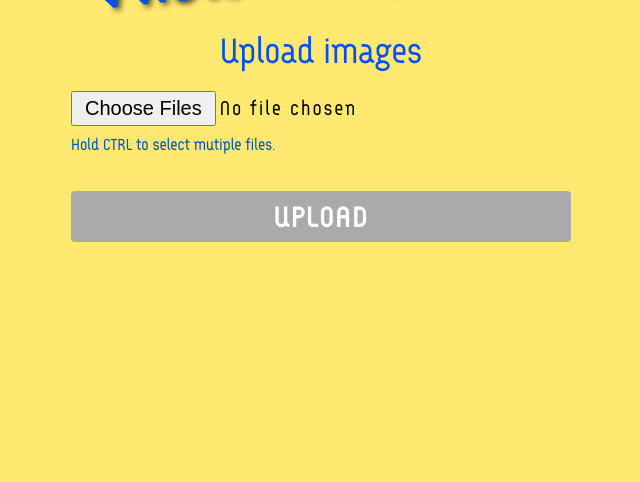
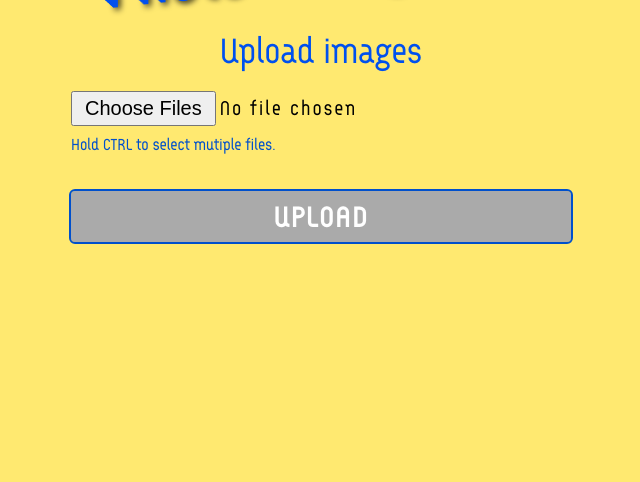
Before and after one commit to brandon-wallace/photo-collage-tool, a Flask app: page / in a window 1280 px wide. Shown: the part 119-601 px from the top of the page, without its empty margins (319-959 px from the left). Run offline with Flask 2, Linux system fonts and the light colour scheme.

Commit message:
Replace border with outline

```diff
--- a/application/static/css/style.css
+++ b/application/static/css/style.css
@@ -169,8 +169,12 @@ textarea {
 
 .btn:hover {
     color: #0050CC;
-    border: 2px solid #0050CC;
+    outline: 2px solid #0050CC;
     background-color: #FFFFFF;
+}
+
+.upload-btn {
+    outline: 2px solid #0050CC;
 }
 
 input[type="file"]::-webkit-file-upload-button:hover {
```
